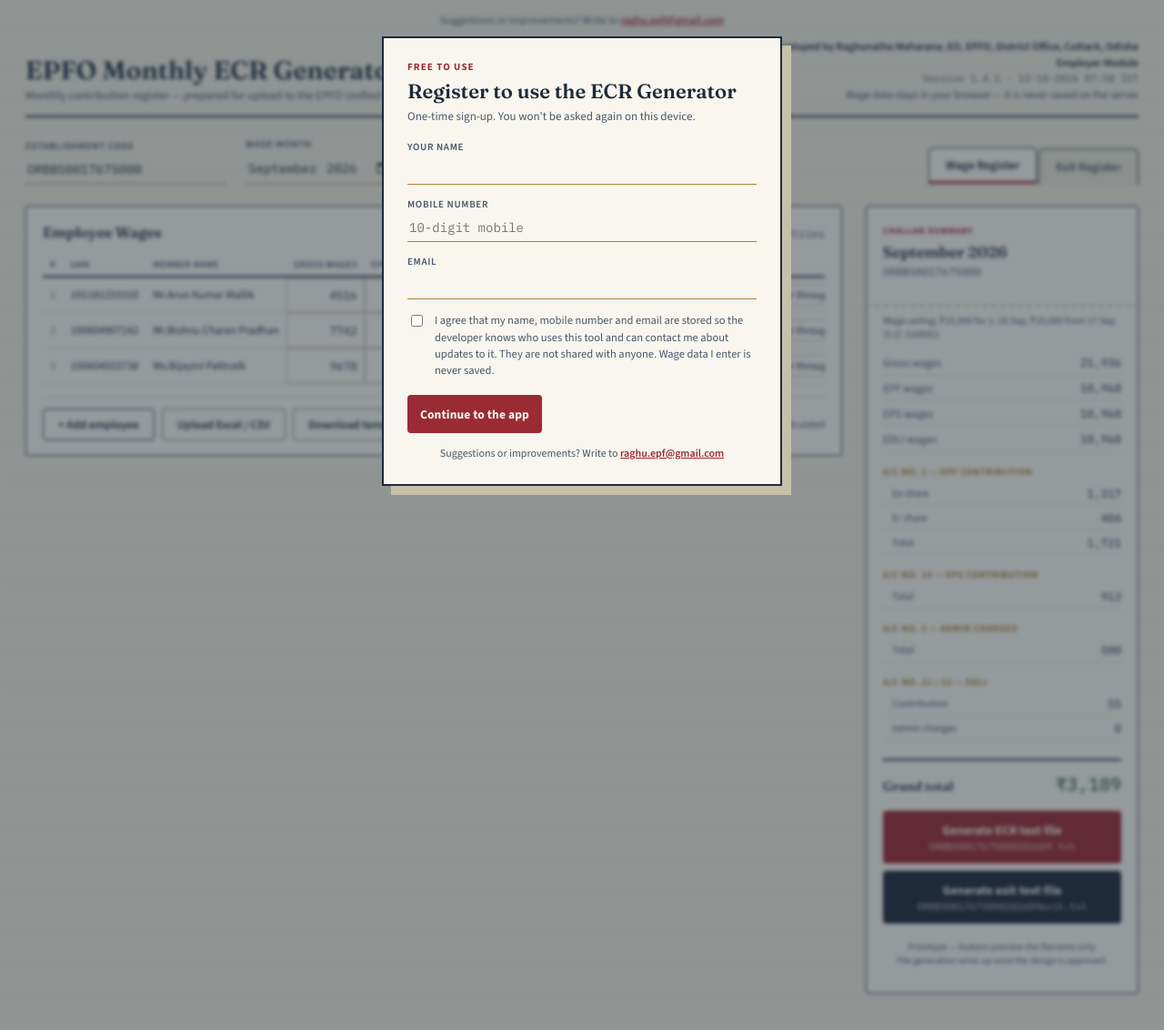
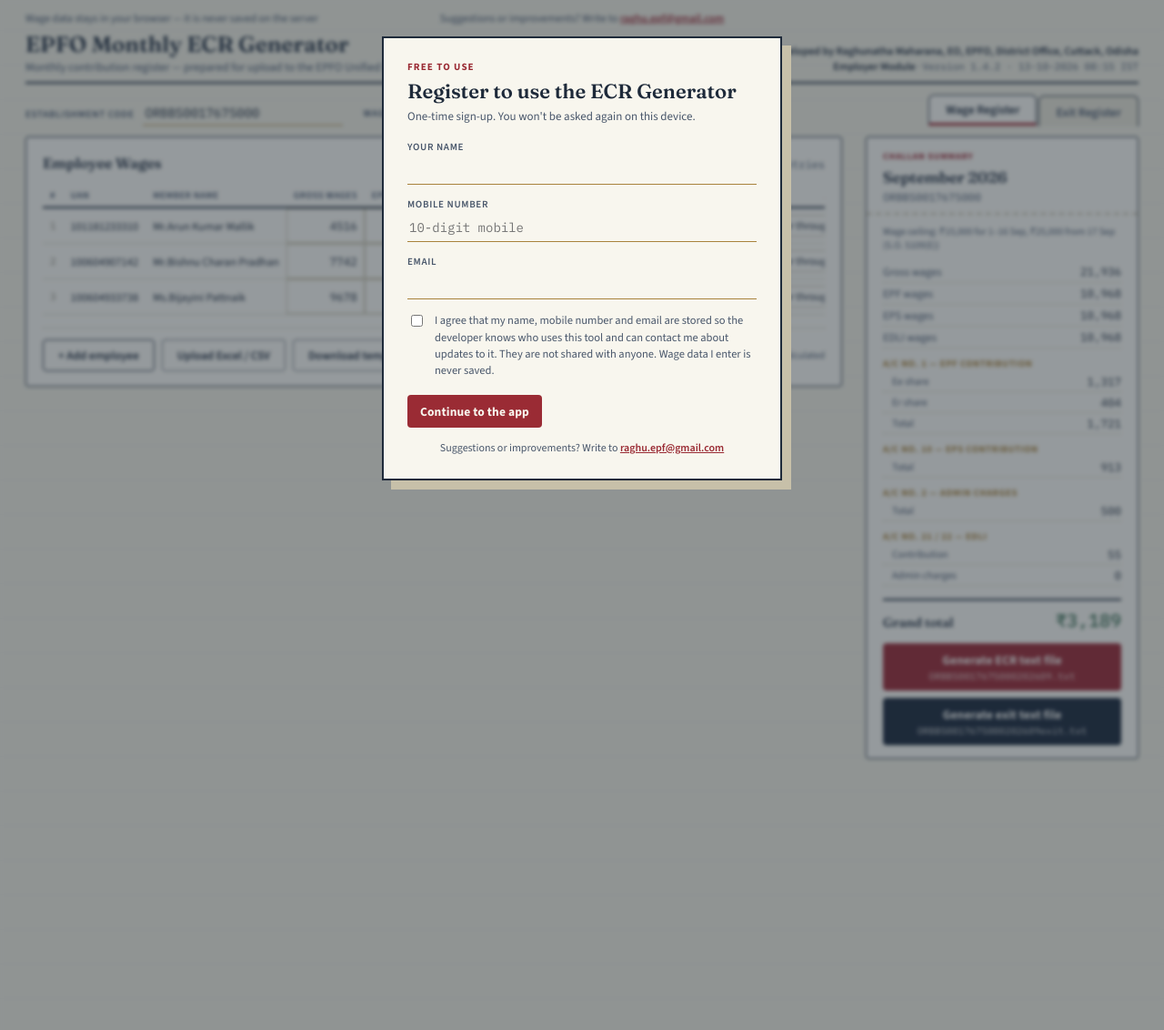
Before and after one commit to EPFRAGHU/ecr-generator, a Flask app: page / in a window 1280 px wide. Shown: the top 1132 px of the page at 91% size. Run offline with Flask 3, Linux system fonts and the light colour scheme.

Commit message:
Compact header and challan summary (v1.4.2)
The wage card and challan summary start 74 px higher and the summary is
182 px shorter, so it fits on a full-HD screen down to the Generate
buttons. The data-privacy line moves into the top bar, Employer Module
and the version share a line, the establishment code and wage month
labels sit beside their inputs, and spacing inside the summary is
tightened. The outdated "Prototype" note under the buttons is removed.

```diff
--- a/app.py
+++ b/app.py
@@ -52,8 +52,8 @@ IST = timezone(timedelta(hours=5, minutes=30))
 # MAJOR.MINOR for a feature release, the last number (sub-version) for a
 # fix or small change; set APP_BUILD to the release date and time (IST).
 # History is in README.md under "Version history".
-APP_VERSION = "1.4.1"
-APP_BUILD = "13-10-2026 07:50 IST"
+APP_VERSION = "1.4.2"
+APP_BUILD = "13-10-2026 08:15 IST"
 
 
 @app.context_processor
--- a/static/style.css
+++ b/static/style.css
@@ -22,7 +22,7 @@
     color: var(--ink);
     font-family: 'Source Sans 3', sans-serif;
     -webkit-font-smoothing: antialiased;
-    padding: 28px 28px 60px;
+    padding: 12px 28px 60px;
     min-height: 100vh;
   }
 
@@ -31,15 +31,15 @@
     justify-content:space-between;
     align-items:flex-end;
     border-bottom: 2px solid var(--ink);
-    padding-bottom: 14px;
-    margin-bottom: 22px;
+    padding-bottom: 8px;
+    margin-bottom: 12px;
     flex-wrap: wrap;
-    gap: 16px;
+    gap: 6px 16px;
   }
   .masthead h1{
     font-family:'Fraunces', serif;
     font-weight: 600;
-    font-size: 28px;
+    font-size: 24px;
     letter-spacing: 0.2px;
     margin: 0 0 2px 0;
   }
@@ -52,7 +52,7 @@
     text-align:right;
     font-size: 12px;
     color: var(--ink-soft);
-    line-height: 1.5;
+    line-height: 1.4;
   }
   .masthead-right .office{
     font-weight:600;
@@ -68,11 +68,12 @@
     display: grid;
     grid-template-columns: 1fr auto 1fr;
     align-items: center;
-    gap: 8px 16px;
-    margin: -14px 0 12px;
+    gap: 4px 16px;
+    margin: 0 0 6px;
     font-size: 12px;
     color: var(--ink-soft);
   }
+  .data-note{ grid-column: 1; }
   .feedback{ grid-column: 2; text-align: center; }
   .feedback a{ color: var(--stamp); font-weight: 600; }
   .user-bar{
@@ -85,7 +86,7 @@
   }
   @media (max-width: 760px){
     .top-bar{ grid-template-columns: 1fr; }
-    .feedback, .user-bar{ grid-column: 1; }
+    .data-note, .feedback, .user-bar{ grid-column: 1; text-align: center; }
     .user-bar{ justify-content: center; }
   }
   .user-bar[hidden]{ display: none; }
@@ -98,8 +99,11 @@
     gap: 22px;
     align-items: flex-end;
     flex-wrap: wrap;
-    margin-bottom: 24px;
+    margin-bottom: 12px;
   }
+  /* Label beside the input to keep the strip to one short line */
+  .control-strip .field{ flex-direction: row; align-items: baseline; gap: 10px; }
+  .control-strip .field input{ padding: 2px 2px 4px; }
   .field{
     display:flex;
     flex-direction:column;
@@ -250,7 +254,7 @@
     font-family: 'Source Sans 3', sans-serif;
     font-size: 13.5px;
     font-weight: 600;
-    padding: 9px 18px;
+    padding: 6px 18px;
     border: 1.5px solid var(--ink);
     background: var(--paper-deep);
     color: var(--ink-soft);
@@ -436,16 +440,9 @@
     position: relative;
     padding-top: 4px;
   }
-  .stub::before{
-    content:"";
-    position:absolute;
-    top: 108px;
-    left: -1.5px;
-    right: -1.5px;
-    border-top: 2px dashed var(--rule);
-  }
   .stub-top{
-    padding: 16px 18px 18px;
+    padding: 10px 18px 10px;
+    border-bottom: 2px dashed var(--rule);
   }
   .stub-top .eyebrow{
     font-size: 10px;
@@ -465,13 +462,13 @@
     color: var(--ink-soft);
   }
   .stub-body{
-    padding: 20px 18px 6px;
+    padding: 10px 18px 4px;
   }
   .stub-row{
     display:flex;
     justify-content: space-between;
     font-size: 12.5px;
-    padding: 5px 0;
+    padding: 3px 0;
     border-bottom: 1px dotted var(--rule);
   }
   .stub-row .lbl{ color: var(--ink-soft); }
@@ -483,14 +480,14 @@
     letter-spacing: 0.06em;
     color: var(--gold);
     font-weight: 700;
-    margin: 14px 0 4px;
+    margin: 9px 0 2px;
   }
   .stub-grand{
     display:flex;
     justify-content: space-between;
     align-items: baseline;
-    margin: 14px 18px 16px;
-    padding: 12px 0 0;
+    margin: 10px 18px 12px;
+    padding: 8px 0 0;
     border-top: 2px solid var(--ink);
   }
   .stub-grand .lbl{
@@ -505,7 +502,7 @@
     color: var(--green);
   }
   .stub-actions{
-    padding: 0 18px 18px;
+    padding: 0 18px 14px;
     display:flex;
     flex-direction:column;
     gap: 8px;
@@ -514,7 +511,7 @@
     font-family:'Source Sans 3', sans-serif;
     font-weight: 700;
     font-size: 13.5px;
-    padding: 12px 14px;
+    padding: 9px 14px;
     background: var(--stamp);
     color: var(--white-ish);
     border: none;
--- a/templates/index.html
+++ b/templates/index.html
@@ -46,6 +46,7 @@
 </div>
 
 <div class="top-bar">
+  <div class="data-note">Wage data stays in your browser — it is never saved on the server</div>
   <div class="feedback">
     Suggestions or improvements? Write to
     <a href="mailto:raghu.epf@gmail.com?subject=ECR%20Generator%20suggestion">raghu.epf@gmail.com</a>
@@ -66,9 +67,7 @@
   </div>
   <div class="masthead-right">
     <div class="office">Developed by Raghunatha Maharana, EO, EPFO, District Office, Cuttack, Odisha</div>
-    <div class="office">Employer Module</div>
-    <div class="version">Version {{ app_version }} &middot; {{ app_build }}</div>
-    <div>Wage data stays in your browser — it is never saved on the server</div>
+    <div><span class="office">Employer Module</span> &middot; <span class="version">Version {{ app_version }} &middot; {{ app_build }}</span></div>
   </div>
 </div>
 
@@ -212,9 +211,7 @@
       </button>
       <button class="btn-generate" id="gen-exit-btn" style="background:var(--ink);">Generate exit text file
         <span class="fname" id="fname-exit">ORBBS0017675000202608exit.txt</span>
-      </button>
-      <p class="note">Prototype — buttons preview the filename only.<br>File generation wires up once the design is approved.</p>
-    </div>
+      </button>    </div>
   </div>
 
 </div>
```
Also changed, not shown: README.md.
